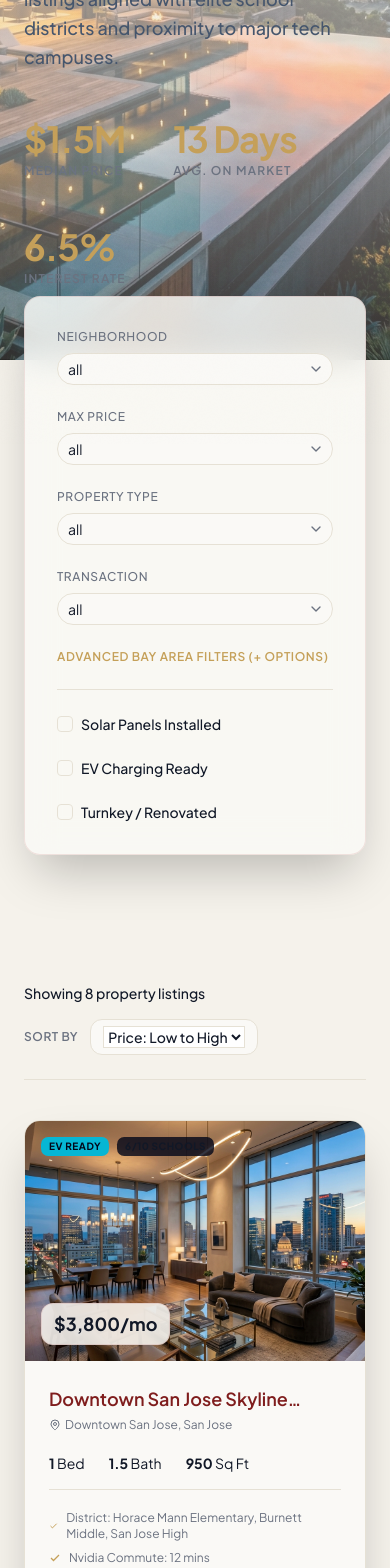
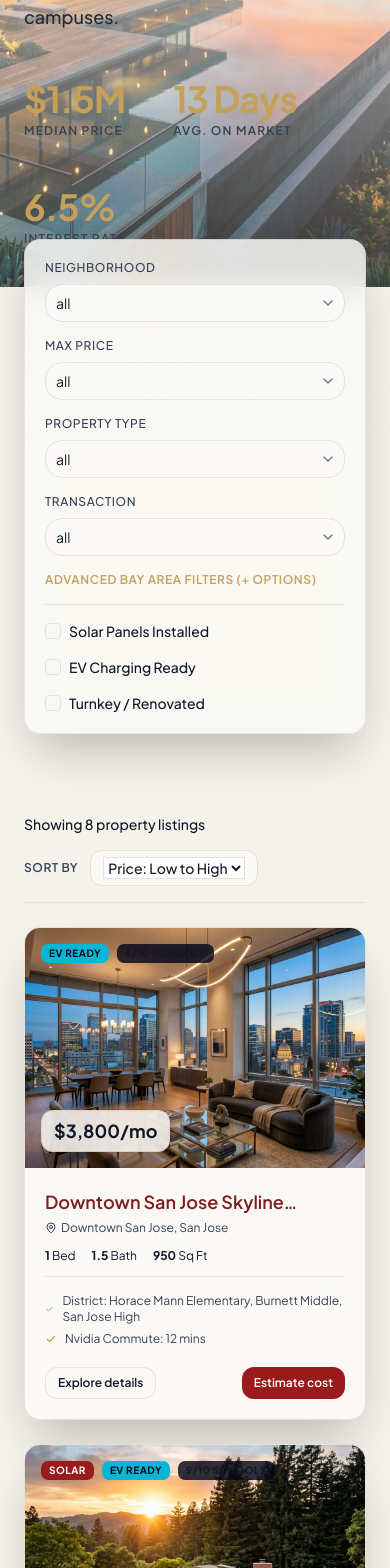
Before and after one commit to mohithsindhya13-collab/bayarea-realty, a Next.js app: page / in a window 390 px wide. Shown: the part 400-1968 px from the top of the page. Built offline with nearby package versions, Linux system fonts and the light colour scheme; a web font is replaced by a local one.

Commit message:
feat: tighten spacing layout and elevate text contrast for Apple-like readability

```diff
--- a/src/app/globals.css
+++ b/src/app/globals.css
@@ -184,7 +184,11 @@ table {
 
 .text-slate-400,
 .text-slate-500 {
-  color: #6b7280 !important;
+  color: #374151 !important; /* High contrast Apple-like secondary text */
+}
+
+.text-slate-600 {
+  color: #1f2937 !important; /* High contrast body text */
 }
 
 .border-white\/5,
@@ -285,3 +289,15 @@ input.border-none, textarea.border-none {
 input.p-0, textarea.p-0 {
   padding: 0 !important;
 }
+
+/* Tighten input wrapper containers and Select triggers to Apple style */
+div.bg-white\/5.border-white\/10 {
+  padding-top: 8px !important;
+  padding-bottom: 8px !important;
+  padding-left: 14px !important;
+  padding-right: 14px !important;
+}
+
+button.bg-white\/5.border-white\/10 {
+  height: 38px !important;
+}
--- a/src/app/page.tsx
+++ b/src/app/page.tsx
@@ -231,7 +231,7 @@ export default function Home() {
       />
 
       {/* Hero section */}
-      <section className="relative min-h-[90vh] flex items-center pt-24 pb-12 overflow-hidden bg-cover bg-center hero-section-bg">
+      <section className="relative min-h-[80vh] flex items-center pt-20 pb-10 overflow-hidden bg-cover bg-center hero-section-bg">
         <div className="max-w-[1280px] mx-auto px-6 w-full relative z-10 flex flex-col justify-center">
           <div className="max-w-[800px]">
             <h1 className="reveal-1 text-5xl md:text-7xl font-bold tracking-tight text-[#7f1d1d] mb-6 leading-tight">
@@ -261,13 +261,13 @@ export default function Home() {
       </section>
 
       {/* Search & Filter cards */}
-      <section className="relative z-20 max-w-[1280px] mx-auto px-6 -mt-16 mb-20">
+      <section className="relative z-20 max-w-[1280px] mx-auto px-6 -mt-12 mb-12">
         <SearchFilters filters={filters} onChange={setFilters} />
       </section>
 
       {/* Listing directory grid */}
-      <section id="properties-section" className="py-12 max-w-[1280px] mx-auto px-6">
-        <div className="flex flex-col sm:flex-row justify-between items-start sm:items-center gap-4 mb-10 pb-6 border-b border-white/5">
+      <section id="properties-section" className="py-8 max-w-[1280px] mx-auto px-6">
+        <div className="flex flex-col sm:flex-row justify-between items-start sm:items-center gap-4 mb-6 pb-4 border-b border-white/5">
           <div className="text-slate-300 text-sm font-medium">
             {!isLoaded ? 'Loading listings...' : `Showing ${filteredProperties.length} property listings`}
           </div>
@@ -290,7 +290,7 @@ export default function Home() {
         </div>
 
         {/* Listings Grid */}
-        <div className="grid grid-cols-1 md:grid-cols-2 lg:grid-cols-3 gap-8">
+        <div className="grid grid-cols-1 md:grid-cols-2 lg:grid-cols-3 gap-6">
           {filteredProperties.map((prop) => {
             const activeIdx = cardImageIndices[prop.id] || 0;
             const imagesList = prop.images && prop.images.length > 0 ? prop.images : [prop.image];
@@ -348,20 +348,20 @@ export default function Home() {
                 </div>
 
                 {/* Card Content body */}
-                <div className="p-6 flex-1 flex flex-col">
+                <div className="p-5 flex-1 flex flex-col">
                   <h3 className="text-lg font-semibold text-slate-100 mb-1 group-hover:text-[#d4af37] transition-colors line-clamp-1">{prop.title}</h3>
-                  <div className="text-slate-400 text-xs flex items-center gap-1 mb-5">
+                  <div className="text-slate-400 text-xs flex items-center gap-1 mb-3">
                     <svg width="12" height="12" viewBox="0 0 24 24" fill="none" stroke="currentColor" strokeWidth="2"><path d="M12 2a8 8 0 0 0-8 8c0 5.25 8 12 8 12s8-6.75 8-12a8 8 0 0 0-8-8z" /><circle cx="12" cy="10" r="3" /></svg>
                     {prop.neighborhood}, San Jose
                   </div>
 
-                  <div className="flex gap-6 pb-4 border-b border-white/5 mb-5 text-sm text-slate-300">
+                  <div className="flex gap-4 pb-3 border-b border-white/5 mb-4 text-xs text-slate-300">
                     <div><strong>{prop.beds}</strong> Bed</div>
                     <div><strong>{prop.baths}</strong> Bath</div>
                     <div><strong>{prop.sqft.toLocaleString()}</strong> Sq Ft</div>
                   </div>
 
-                  <div className="flex flex-col gap-2 text-xs text-slate-400 mb-6">
+                  <div className="flex flex-col gap-1.5 text-xs text-slate-400 mb-5">
                     <div className="flex items-center gap-2">
                       <svg width="12" height="12" viewBox="0 0 24 24" fill="none" stroke="currentColor" strokeWidth="2.5" className="text-[#d4af37]"><polyline points="20 6 9 17 4 12" /></svg>
                       <span>District: {prop.school_details.split(' (')[0]}</span>
@@ -372,16 +372,16 @@ export default function Home() {
                     </div>
                   </div>
 
-                  <div className="flex justify-between items-center mt-auto">
+                  <div className="flex justify-between items-center mt-auto gap-2">
                     <button
                       onClick={(e) => { e.stopPropagation(); setSelectedProperty(prop); setActiveImageIdx(activeIdx); }}
-                      className="text-xs font-semibold text-slate-300 border border-white/10 hover:border-[#d4af37] hover:text-[#d4af37] transition-all px-4 py-2 rounded-lg"
+                      className="flex items-center justify-center text-xs font-semibold text-slate-300 border border-white/10 hover:border-[#d4af37] hover:text-[#d4af37] transition-all px-3 h-8 rounded-lg"
                     >
                       Explore details
                     </button>
                     <button
                       onClick={(e) => { e.stopPropagation(); handleEstimateClick(prop.price, prop.status); }}
-                      className="text-xs font-semibold text-slate-950 bg-[#d4af37] hover:bg-[#f3cf65] transition-all px-4 py-2 rounded-lg"
+                      className="flex items-center justify-center text-xs font-semibold text-slate-950 bg-[#d4af37] hover:bg-[#f3cf65] transition-all px-3 h-8 rounded-lg"
                     >
                       Estimate cost
                     </button>
--- a/src/components/Header.tsx
+++ b/src/components/Header.tsx
@@ -19,7 +19,7 @@ export function Header({ onAdminClick, onSellClick, isAdminLoggedIn }: HeaderPro
   };
 
   return (
-    <header className="fixed top-0 left-0 right-0 z-50 h-20 bg-slate-950/75 backdrop-blur-md border-b border-white/5 transition-all">
+    <header className="fixed top-0 left-0 right-0 z-50 h-16 bg-slate-950/75 backdrop-blur-md border-b border-white/5 transition-all">
       <div className="max-width-1280 mx-auto px-6 h-full flex items-center justify-between">
         <a href="#" className="flex items-center gap-2 text-xl font-bold tracking-wider text-slate-900">
           <div className="w-8 h-8 rounded-full border-2 border-[#991b1b] flex items-center justify-center text-xs font-black text-[#991b1b]">
--- a/src/components/MortgageCalculator.tsx
+++ b/src/components/MortgageCalculator.tsx
@@ -94,19 +94,19 @@ export function MortgageCalculator({ initialPrice = 1500000 }: MortgageCalculato
   };
 
   return (
-    <section id="calculator-section" className="py-24 bg-slate-900 border-t border-white/5">
+    <section id="calculator-section" className="py-16 bg-slate-900 border-t border-white/5">
       <div className="max-w-[1280px] mx-auto px-6">
-        <div className="text-center mb-16">
+        <div className="text-center mb-10">
           <h2 className="text-4xl font-serif text-white mb-3">San Jose Affordability Calculator</h2>
           <p className="text-slate-400 text-sm max-w-[600px] mx-auto">
             Estimate monthly expenses using current Bay Area tax guidelines and prevailing interest rates.
           </p>
         </div>
 
-        <div className="grid grid-cols-1 lg:grid-cols-2 gap-16 items-start">
+        <div className="grid grid-cols-1 lg:grid-cols-2 gap-10 items-start">
 
           {/* Inputs */}
-          <div className="grid grid-cols-1 sm:grid-cols-2 gap-6">
+          <div className="grid grid-cols-1 sm:grid-cols-2 gap-4">
 
             <div className="col-span-1 sm:col-span-2 flex flex-col gap-3">
               <div className="flex justify-between text-sm">
--- a/src/components/SearchFilters.tsx
+++ b/src/components/SearchFilters.tsx
@@ -32,8 +32,8 @@ export function SearchFilters({ filters, onChange }: SearchFiltersProps) {
   };
 
   return (
-    <div className="w-full bg-slate-900/75 backdrop-blur-md border border-white/5 shadow-2xl rounded-2xl p-8">
-      <div className="grid grid-cols-1 sm:grid-cols-2 md:grid-cols-4 gap-6">
+    <div className="w-full bg-slate-900/75 backdrop-blur-md border border-white/5 shadow-2xl rounded-2xl p-5">
+      <div className="grid grid-cols-1 sm:grid-cols-2 md:grid-cols-4 gap-4">
 
         {/* Neighborhood */}
         <div className="flex flex-col gap-2">
@@ -123,14 +123,14 @@ export function SearchFilters({ filters, onChange }: SearchFiltersProps) {
       {/* Advanced Filters Toggle */}
       <button
         onClick={() => setShowAdvanced(!showAdvanced)}
-        className="mt-6 text-[#d4af37] text-xs font-semibold uppercase tracking-wider hover:underline flex items-center gap-1"
+        className="mt-4 text-[#d4af37] text-xs font-semibold uppercase tracking-wider hover:underline flex items-center gap-1"
       >
         {showAdvanced ? 'Hide Advanced Filters (- Options)' : 'Advanced Bay Area Filters (+ Options)'}
       </button>
 
       {/* Advanced Panel */}
       {showAdvanced && (
-        <div className="grid grid-cols-1 sm:grid-cols-3 gap-6 mt-6 pt-6 border-t border-white/5 animate-fadeIn">
+        <div className="grid grid-cols-1 sm:grid-cols-3 gap-4 mt-4 pt-4 border-t border-white/5 animate-fadeIn">
 
           {/* Min School Rating */}
           <div className="flex flex-col gap-2">
@@ -194,7 +194,7 @@ export function SearchFilters({ filters, onChange }: SearchFiltersProps) {
       )}
 
       {/* Feature Checkboxes */}
-      <div className="flex flex-wrap gap-6 mt-6 pt-6 border-t border-white/5">
+      <div className="flex flex-wrap gap-4 mt-4 pt-4 border-t border-white/5">
         <div className="flex items-center gap-2">
           <Checkbox
             id="solar"
```
